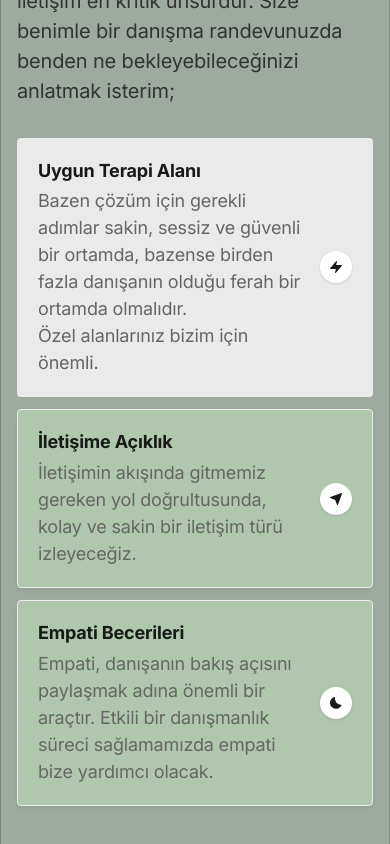
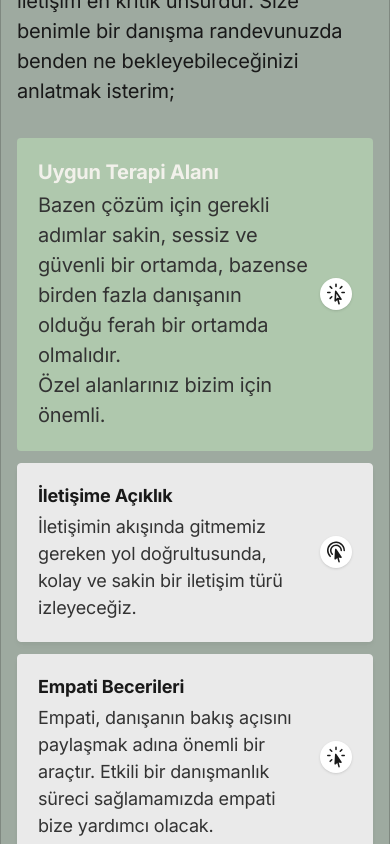
Before and after one commit to megerim/ezgi, a Next.js app: page / in a window 390 px wide. Shown: the part 1000-1844 px from the top of the page. Built offline with nearby package versions, Linux system fonts and the light colour scheme.

Commit message:
renk şeması tamamlandı

```diff
--- a/app/css/TimelineStyles.css
+++ b/app/css/TimelineStyles.css
@@ -1,6 +1,6 @@
 .border-yellow-absolute {
     position: absolute;
-    border: 2px solid #FFC100;
+    border: 2px solid #AFC8AD;
     border-radius: 1%;
 }
 
--- a/components/blog/tumyazilar.tsx
+++ b/components/blog/tumyazilar.tsx
@@ -65,7 +65,7 @@ const posts = [
 
 export default function Tumyazilar() {
   return (
-    <div className="bg-white py-24 sm:pb-32">
+    <div className="bg-secondary py-24 sm:pb-32">
       <div className="mx-auto max-w-7xl px-6 lg:px-8">
 
         <h3 className="my-8 flex items-center">
@@ -73,7 +73,7 @@ export default function Tumyazilar() {
           aria-hidden="true"
           className="h-0.5 grow rounded bg-gray-200 dark:bg-gray-700/75"
         />
-        <span className="bg-clip-text text-2xl font-bold tracking-tight sm:text-4xl mx-5 text-transparent bg-gradient-to-r from-blue-500 to-teal-400"> Tüm Yazılarım </span>
+        <span className="bg-clip-text text-2xl font-bold tracking-tight sm:text-4xl mx-5 text-transparent bg-gradient-to-br from-gray-900 via-gray-700 to-primary"> Tüm Yazılarım </span>
 
         <span
           aria-hidden="true"
@@ -85,7 +85,7 @@ export default function Tumyazilar() {
           {posts.map((post) => (
             <article
               key={post.id}
-              className="flex hover:scale-105 max-w-xl flex-col items-start justify-between  border-2 border-gray-300 p-2 rounded-md drop-shadow-xl shadow-2xl hover:shadow-sky-700/50 transition duration-300 ease-in-out"
+              className="flex hover:scale-105 max-w-xl flex-col items-start justify-between  border-2 border-gray-300 p-2 rounded-md drop-shadow-xl shadow-2xl hover:shadow-primary/50 transition duration-300 ease-in-out"
             >
               <div className="flex items-center gap-x-4 text-xs">
                 <time dateTime={post.datetime} className="text-gray-500">
--- a/components/contact.tsx
+++ b/components/contact.tsx
@@ -41,7 +41,7 @@ const Contact = () => {
               <label htmlFor="message" className="leading-7 text-sm text-gray-600">Mesaj</label>
               <textarea id="message" name="message" className="w-full bg-white rounded border border-gray-300 focus:border-indigo-500 focus:ring-2 focus:ring-indigo-200 h-32 text-base outline-none text-gray-700 py-1 px-3 resize-none leading-6 transition-colors duration-200 ease-in-out"></textarea>
             </div>
-            <button className="text-white bg-indigo-500 border-0 py-2 px-6 focus:outline-none hover:bg-indigo-600 rounded text-lg">Gönder</button>
+            <button className="text-white bg-primary border-0 py-2 px-6 focus:outline-none hover:bg-third hover:text-gray-800 rounded text-lg">Gönder</button>
           </div>
         </div>
       </section>
--- a/components/features.tsx
+++ b/components/features.tsx
@@ -40,7 +40,7 @@ export default function Features() {
             >
               <div className="md:pr-4 lg:pr-12 xl:pr-16 mb-8">
                 <h3 className="h3 mb-3">Nasıl bir hizmet anlayışım var?</h3>
-                <p className="text-xl text-gray-800">
+                <p className="text-xl text-gray-900">
                   Profesyonel bir danışma seansında, danışan ve danışılan
                   arasındaki iletişim en kritik unsurdur. Size benimle bir
                   danışma randevunuzda benden ne bekleyebileceğinizi anlatmak
@@ -52,8 +52,8 @@ export default function Features() {
                 <a
                   className={`flex items-center text-lg p-5 rounded border transition duration-300 ease-in-out mb-3 ${
                     tab !== 1
-                      ? "bg-third shadow-md border-gray-200 hover:shadow-lg"
-                      : "bg-gray-200 border-transparent"
+                      ? "bg-gray-200 shadow-md border-gray-200 hover:shadow-lg transition duration-600 ease-in-out"
+                      : "bg-third border-transparent"
                   }`}
                   href="#0"
                   onClick={(e) => {
@@ -61,11 +61,17 @@ export default function Features() {
                     setTab(1);
                   }}
                 >
-                  <div>
+                  <div
+                  className={`${
+                    tab !== 1
+                      ? ""
+                      : "text-secondary text-xl transition duration-300"
+                  }`}
+                  >
                     <div className="font-bold leading-snug tracking-tight mb-1">
                       Uygun Terapi Alanı
                     </div>
-                    <div className="text-gray-600">
+                    <div className="text-gray-800">
                       Bazen çözüm için gerekli adımlar sakin, sessiz ve güvenli
                       bir ortamda, bazense birden fazla danışanın olduğu ferah
                       bir ortamda olmalıdır.
@@ -75,19 +81,26 @@ export default function Features() {
                   </div>
                   <div className="flex justify-center items-center w-8 h-8 bg-white rounded-full shadow flex-shrink-0 ml-3">
                     <svg
-                      className="w-3 h-3 fill-current"
-                      viewBox="0 0 12 12"
                       xmlns="http://www.w3.org/2000/svg"
+                      fill="none"
+                      viewBox="0 0 24 24"
+                      strokeWidth={1.6}
+                      stroke="currentColor"
+                      className="w-6 h-6"
                     >
-                      <path d="M11.953 4.29a.5.5 0 00-.454-.292H6.14L6.984.62A.5.5 0 006.12.173l-6 7a.5.5 0 00.379.825h5.359l-.844 3.38a.5.5 0 00.864.445l6-7a.5.5 0 00.075-.534z" />
+                      <path
+                        strokeLinecap="round"
+                        strokeLinejoin="round"
+                        d="M15.042 21.672 13.684 16.6m0 0-2.51 2.225.569-9.47 5.227 7.917-3.286-.672ZM12 2.25V4.5m5.834.166-1.591 1.591M20.25 10.5H18M7.757 14.743l-1.59 1.59M6 10.5H3.75m4.007-4.243-1.59-1.59"
+                      />
                     </svg>
                   </div>
                 </a>
                 <a
                   className={`flex items-center text-lg p-5 rounded border transition duration-300 ease-in-out mb-3 ${
                     tab !== 2
-                      ? "bg-third shadow-md border-gray-200 hover:shadow-lg"
-                      : "bg-gray-200 border-transparent"
+                      ? "bg-gray-200 shadow-md border-gray-200 hover:shadow-lg transition duration-600 ease-in-out"
+                      : "bg-third border-transparent"
                   }`}
                   href="#0"
                   onClick={(e) => {
@@ -95,33 +108,33 @@ export default function Features() {
                     setTab(2);
                   }}
                 >
-                  <div>
+                  <div
+                  className={`${
+                    tab !== 2
+                      ? ""
+                      : "text-secondary text-xl transition duration-300"
+                  }`}
+                  >
                     <div className="font-bold leading-snug tracking-tight mb-1">
                       İletişime Açıklık
                     </div>
-                    <div className="text-gray-600">
+                    <div className="text-gray-800">
                       İletişimin akışında gitmemiz gereken yol doğrultusunda,
                       kolay ve sakin bir iletişim türü izleyeceğiz.
                     </div>
                   </div>
                   <div className="flex justify-center items-center w-8 h-8 bg-white rounded-full shadow flex-shrink-0 ml-3">
-                    <svg
-                      className="w-3 h-3 fill-current"
-                      viewBox="0 0 12 12"
-                      xmlns="http://www.w3.org/2000/svg"
-                    >
-                      <path
-                        d="M11.854.146a.5.5 0 00-.525-.116l-11 4a.5.5 0 00-.015.934l4.8 1.921 1.921 4.8A.5.5 0 007.5 12h.008a.5.5 0 00.462-.329l4-11a.5.5 0 00-.116-.525z"
-                        fillRule="nonzero"
-                      />
-                    </svg>
+                  <svg xmlns="http://www.w3.org/2000/svg" viewBox="0 0 24 24" fill="currentColor" className="w-6 h-6">
+  <path fillRule="evenodd" d="M17.303 5.197A7.5 7.5 0 0 0 6.697 15.803a.75.75 0 0 1-1.061 1.061A9 9 0 1 1 21 10.5a.75.75 0 0 1-1.5 0c0-1.92-.732-3.839-2.197-5.303Zm-2.121 2.121a4.5 4.5 0 0 0-6.364 6.364.75.75 0 1 1-1.06 1.06A6 6 0 1 1 18 10.5a.75.75 0 0 1-1.5 0c0-1.153-.44-2.303-1.318-3.182Zm-3.634 1.314a.75.75 0 0 1 .82.311l5.228 7.917a.75.75 0 0 1-.777 1.148l-2.097-.43 1.045 3.9a.75.75 0 0 1-1.45.388l-1.044-3.899-1.601 1.42a.75.75 0 0 1-1.247-.606l.569-9.47a.75.75 0 0 1 .554-.68Z" clipRule="evenodd" />
+</svg>
+
                   </div>
                 </a>
                 <a
                   className={`flex items-center text-lg p-5 rounded border transition duration-300 ease-in-out mb-3 ${
                     tab !== 3
-                      ? "bg-third shadow-md border-gray-200 hover:shadow-lg"
-                      : "bg-gray-200 border-transparent"
+                      ? "bg-gray-200 shadow-md border-gray-200 hover:shadow-lg transition duration-600 ease-in-out"
+                      : "bg-third border-transparent"
                   }`}
                   href="#0"
                   onClick={(e) => {
@@ -129,28 +142,27 @@ export default function Features() {
                     setTab(3);
                   }}
                 >
-                  <div>
+                  <div
+                  className={`${
+                    tab !== 3
+                      ? ""
+                      : "text-secondary text-xl transition duration-300"
+                  }`}
+                  >
                     <div className="font-bold leading-snug tracking-tight mb-1">
                       Empati Becerileri
                     </div>
-                    <div className="text-gray-600">
+                    <div className="text-gray-800">
                       Empati, danışanın bakış açısını paylaşmak adına önemli bir
                       araçtır. Etkili bir danışmanlık süreci sağlamamızda empati
                       bize yardımcı olacak.
                     </div>
                   </div>
                   <div className="flex justify-center items-center w-8 h-8 bg-white rounded-full shadow flex-shrink-0 ml-3">
-                    <svg
-                      className="w-3 h-3 fill-current"
-                      viewBox="0 0 12 12"
-                      xmlns="http://www.w3.org/2000/svg"
-                    >
-                      <path
-                        d="M11.334 8.06a.5.5 0 00-.421-.237 6.023 6.023 0 01-5.905-6c0-.41.042-.82.125-1.221a.5.5 0 00-.614-.586 6 6 0 106.832 8.529.5.5 0 00-.017-.485z"
-                        fill="#191919"
-                        fillRule="nonzero"
-                      />
-                    </svg>
+                  <svg xmlns="http://www.w3.org/2000/svg" viewBox="0 0 24 24" fill="currentColor" className="w-6 h-6">
+  <path fillRule="evenodd" d="M12 1.5a.75.75 0 0 1 .75.75V4.5a.75.75 0 0 1-1.5 0V2.25A.75.75 0 0 1 12 1.5ZM5.636 4.136a.75.75 0 0 1 1.06 0l1.592 1.591a.75.75 0 0 1-1.061 1.06l-1.591-1.59a.75.75 0 0 1 0-1.061Zm12.728 0a.75.75 0 0 1 0 1.06l-1.591 1.592a.75.75 0 0 1-1.06-1.061l1.59-1.591a.75.75 0 0 1 1.061 0Zm-6.816 4.496a.75.75 0 0 1 .82.311l5.228 7.917a.75.75 0 0 1-.777 1.148l-2.097-.43 1.045 3.9a.75.75 0 0 1-1.45.388l-1.044-3.899-1.601 1.42a.75.75 0 0 1-1.247-.606l.569-9.47a.75.75 0 0 1 .554-.68ZM3 10.5a.75.75 0 0 1 .75-.75H6a.75.75 0 0 1 0 1.5H3.75A.75.75 0 0 1 3 10.5Zm14.25 0a.75.75 0 0 1 .75-.75h2.25a.75.75 0 0 1 0 1.5H18a.75.75 0 0 1-.75-.75Zm-8.962 3.712a.75.75 0 0 1 0 1.061l-1.591 1.591a.75.75 0 1 1-1.061-1.06l1.591-1.592a.75.75 0 0 1 1.06 0Z" clipRule="evenodd" />
+</svg>
+
                   </div>
                 </a>
               </div>
--- a/components/sertifikalar.tsx
+++ b/components/sertifikalar.tsx
@@ -7,7 +7,7 @@ const Sertifikalar = () => {
     </div>
     <div className="flex flex-wrap -m-2">
       <div className="p-2 lg:w-1/3 md:w-1/2 w-full">
-        <div className="h-full flex items-center border-2 border-gray-300 p-2 rounded-md drop-shadow-xl shadow-2xl hover:scale-105 hover:shadow-sky-700/50 transition duration-300 ease-in-out">
+        <div className="h-full flex items-center border-2 border-gray-300 p-2 rounded-md drop-shadow-xl shadow-2xl hover:scale-105 hover:shadow-primary/50 transition duration-300 ease-in-out">
           <div className="flex-grow">
             <h2 className="text-gray-900 title-font font-medium">Deneyimsel Oyun Terapisi</h2>
             <p className="text-gray-500">Psikoloji İstanbul</p>
@@ -15,7 +15,7 @@ const Sertifikalar = () => {
         </div>
       </div>
       <div className="p-2 lg:w-1/3 md:w-1/2 w-full">
-        <div className="h-full flex items-center border-2 border-gray-300 p-2 rounded-md drop-shadow-xl shadow-2xl hover:scale-105 hover:shadow-sky-700/50 transition duration-300 ease-in-out">
+        <div className="h-full flex items-center border-2 border-gray-300 p-2 rounded-md drop-shadow-xl shadow-2xl hover:scale-105 hover:shadow-primary/50 transition duration-300 ease-in-out">
           <div className="flex-grow">
             <h2 className="text-gray-900 title-font font-medium">Çocuk ve Ergenlerde Bilişsel Davranışçı Terapi Teknikleri Eğitim Sertifikası</h2>
             <p className="text-gray-500">Artı Aile Eğitim&Danışmanlık</p>
@@ -23,7 +23,7 @@ const Sertifikalar = () => {
         </div>
       </div>
       <div className="p-2 lg:w-1/3 md:w-1/2 w-full">
-        <div className="h-full flex  items-center border-2 border-gray-300 p-2 rounded-md drop-shadow-xl shadow-2xl hover:scale-105 hover:shadow-sky-700/50 transition duration-300 ease-in-out">
+        <div className="h-full flex  items-center border-2 border-gray-300 p-2 rounded-md drop-shadow-xl shadow-2xl hover:scale-105 hover:shadow-primary/50 transition duration-300 ease-in-out">
           <div className="flex-grow">
             <h2 className="text-gray-900 title-font font-medium">Oyun Terapisi Eğitimi</h2>
             <p className="text-gray-500">İzmir Psikoloji Enstitüsü</p>
```
Also changed, not shown: components/atolye/atolyeler.tsx (+4 -4 lines), components/timeline.tsx (+8 -8 lines).
